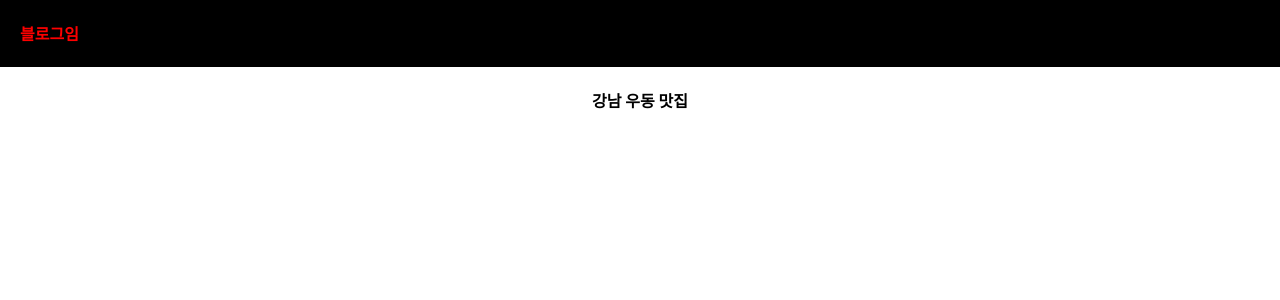
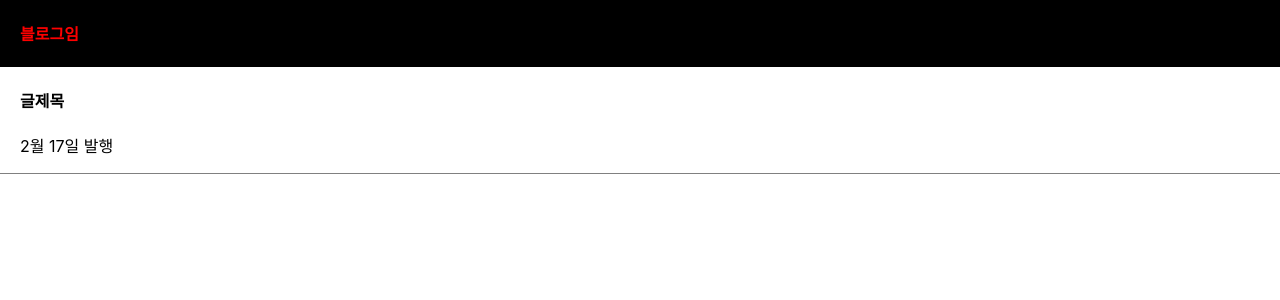
Before and after one commit to 6uiwj/react-study, a React (Create React App) app: page / in a window 1280 px wide. Shown: the top 300 px of the page. Built offline with nearby package versions, Linux system fonts and the light colour scheme.

Commit message:
blog posting html/css

```diff
--- a/src/App.css
+++ b/src/App.css
@@ -1,5 +1,15 @@
 .App {
   text-align: center;
+}
+
+div {
+  box-sizing: border-box;
+}
+
+.list {
+  padding-left: 20px;
+  text-align: left;
+  border-bottom: 1px solid grey;
 }
 
 .black-nav {
--- a/src/App.js
+++ b/src/App.js
@@ -12,9 +12,15 @@
     <div className="App">
       {/* 상단 메뉴 만들기 */}
       <div className="black-nav">
-        <h4 /*style="color : red"*/ style={{ color: 'red', fontSize: '16px' }}>블로그임</h4>
+        <h4 /*style="color : red"*/
+          style={{ color: 'red', fontSize: '16px' }}>블로그임</h4>
       </div>
-      <h4> {post} </h4> {/* 중괄호 : 변수에 넣은 데이터를 출력(데이터 바인딩) */}
+      <div className="list">
+        <h4>글제목</h4>
+        <p>2월 17일 발행</p>
+      </div>
+
+      {/*<h4> {post} </h4> {/* 중괄호 : 변수에 넣은 데이터를 출력(데이터 바인딩) */}
     </div>
   );
 }
```
